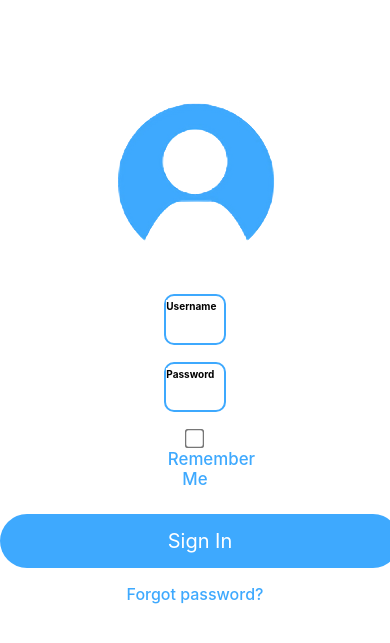
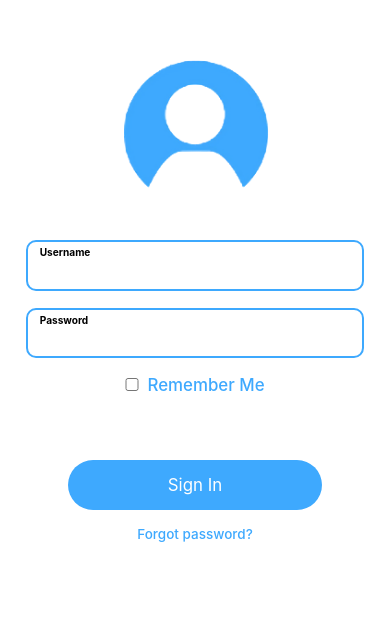
Before and after one commit to NoahBerry404/iTongue, a plain HTML site: page login.html in a window 390 px wide. Shown: the part 121-764 px from the top of the page. Drawn offline with Linux system fonts and the light colour scheme.

Commit message:
Login/Register Mobile View Fix

```diff
--- a/login.html
+++ b/login.html
@@ -9,7 +9,7 @@
 	<title>iTongue Login</title>
 </head>
 <body>
-	<img src="usericon.png" style="padding-top:25vh;display:block;margin:auto;">
+	<img src="usericon.png" style="width:20vh;height:auto;display:block;margin:auto;padding-top:20vh;">
 	<div class=inputBox style="margin-top:5vh;">
 		<label for="username" class=inputLabel>Username</label>
 		<input type="text" class=inputText id="username"></input>
@@ -19,10 +19,10 @@
 		<input type="password" class=inputText id="password"></input>
 	</div>
 	<div class=inputBox style="color:#3ea9fe;font-size: 2vh;font-weight:500;text-align:center;">
-		<input type="checkbox" id="remember_me"></input>
-		<label for="remember_me" style="padding-left:4px;">Remember Me</label>
+		<input type="checkbox" id="remember_me" style="width:1.6vh;height:1.6vh;"></input>
+		<label for="remember_me" style="font-size:2vh;padding-left:4px;">Remember Me</label>
 	</div>
 	<div class=button1 style="margin-top:4vh;">Sign In</div>
-	<h1 style="font-size:16px;margin-top:2vh;">Forgot password?</h1>
+	<h1 style="font-size:1.6vh;margin-top:2vh;">Forgot password?</h1>
 </body>
 </html>
--- a/styles.css
+++ b/styles.css
@@ -13,10 +13,10 @@ html, body {
 .button1 {
 	position: relative;
 	margin: auto;
-	width: 400px;
+	width: 30vh;
 	background-color:#3ea9fe;
 	color: white;
-	font-size: 20px;
+	font-size: 2vh;
 	padding: 15px 0px;
 	text-align: center;
 	text-decoration: none;
@@ -66,7 +66,7 @@ h1 {
 	margin: auto;
 	color: #3ea9fe;
 	text-align: center;
-	font-size: 40px;
+	font-size: 3vh;
 	font-weight: 500;
 }
 h2 {
@@ -108,25 +108,25 @@ input, select {
 	-webkit-box-sizing: border-box;
 }
 input[type=checkbox] {
-    transform: scale(1.5);
+    transform: scale(1);
 }
 .inputBox {
 	position: relative;
-	width: 16vw;
+	width: 40vh;
 	height: 6vh;
 	margin: auto;
 	margin-top: 2vh;
 }
 .inputLabel {
 	position: absolute;
-	font-size: 10px;
+	font-size: 1.2vh;
 	font-weight: 700;
 	margin-left: 4%;
 	top: 6px;
 	background-color: white;
 }
 .inputText {
-	font-size: 16px;
+	font-size: 2vh;
 	border: none;
 	width: 100%;
 	height: 100%;
```
